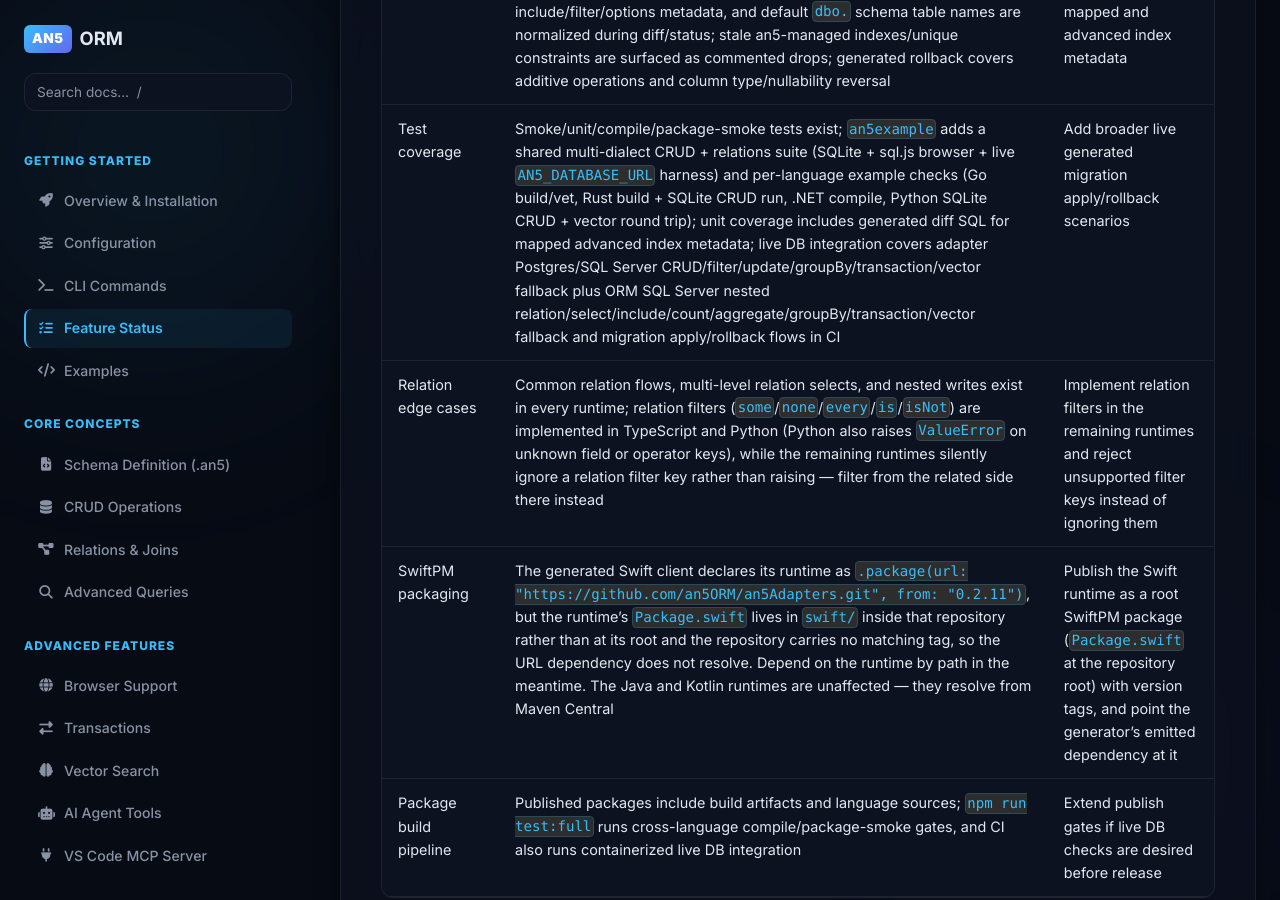
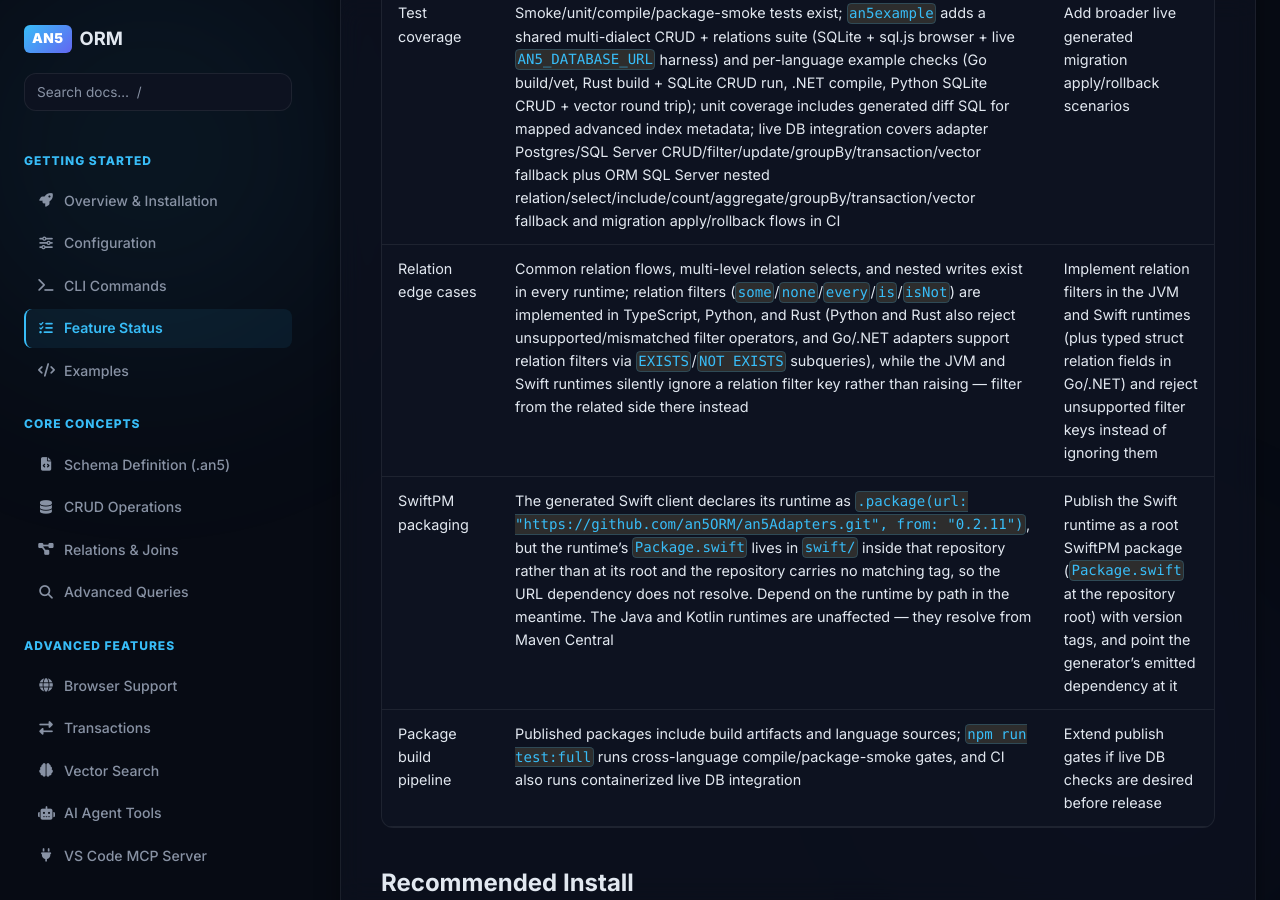
Before and after one commit to an5ORM/docs, a Jekyll site: the page built from docs/guides/feature-status.md, in a window 1280 px wide and 900 px high, scrolled down 8974 px. Built offline with Jekyll 4.4.1, drawn with Linux system fonts in a browser that asks for light colours; nearby versions of some CDN libraries; some of the changed text lies outside the part shown.

Commit message:
docs(rust): document relation filters, relation_map, and strict operator validation

```diff
--- a/docs/guides/feature-status.md
+++ b/docs/guides/feature-status.md
@@ -35,7 +35,7 @@ PyPI does not use npm-style scopes like `@an5/orm`. The Python package names are
 | Proxy model client  | Implemented                        | `db.user.findMany()`, `db.user.create()`, dynamic model access                                                                                                                                                                                                                                                              |
 | CRUD operations     | Implemented                        | `findMany`, `findFirst`, `findUnique`, `count`, `create`, `createMany`, `update`, `updateMany`, `delete`, `deleteMany`, `upsert`                                                                                                                                                                                            |
 | Query filters       | Implemented                        | Equality, null, `in`, `notIn`, string filters, comparison filters, nested `not`, `AND`, `OR`, `NOT`, and aggregate `having` filters for `groupBy`                                                                                                                                                                           |
-| Relations           | Implemented                        | Relation includes with nested `where`/`orderBy` and per-parent `skip`/`take`, multi-level relation selects, `_count`, and common nested writes exist in every runtime; relation filters (`some`/`none`/`every` for to-many, `is`/`isNot` for to-one) are implemented in TypeScript and Python via correlated `EXISTS`/`NOT EXISTS` subqueries — the remaining runtimes filter from the related side instead. Deeper DB integration coverage is still expanding |
+| Relations           | Implemented                        | Relation includes with nested `where`/`orderBy` and per-parent `skip`/`take`, multi-level relation selects, `_count`, and common nested writes exist in every runtime; relation filters (`some`/`none`/`every` for to-many, `is`/`isNot` for to-one) are implemented via correlated `EXISTS`/`NOT EXISTS` subqueries in TypeScript, Python, Rust, Go, and .NET (Python and Rust also reject unsupported/mismatched filter operators) — JVM and Swift runtimes filter from the related side instead. Deeper DB integration coverage is still expanding |
 | Transactions        | Implemented                        | Callback-based in every runtime: `$transaction` (TypeScript), `transaction(fn)` (Python/Rust), `Transaction(ctx, fn)` (Go), `BeginTransaction`/`Commit`/`Rollback` (.NET), `transaction { }` (Java/Kotlin/Swift), with automatic commit/rollback. Interactive `$begin()` with `tx.$commit()`/`tx.$rollback()` is TypeScript-only; Python, Java, Kotlin and Swift reject a nested transaction instead of flattening it |
 | Raw SQL             | Implemented                        | `$queryRaw`/`$executeRaw` (TypeScript), `QueryRaw`/`ExecuteRaw` (Go), `query_raw`/`execute_raw` (Python/Rust), `QueryRaw`/`ExecuteRaw` (.NET), `queryRaw`/`executeRaw` (Java/Kotlin), `query(_:parameters:)`/`execute(_:parameters:)` (Swift). The `*Unsafe` parameterless variants are TypeScript-only |
 | Vector search       | Implemented, environment-dependent | SQL Server vector support when available, SQLite ranked in-database (sqlite-vec, the runtime's `an5_vec_*` functions or `json_each`), in-memory fallback for development                                                                                                                                                                |
@@ -74,7 +74,7 @@ These commands run from the `an5Orm/` repository root, so use `npm run <command>
 | Python adapter | Implemented, packaged source | Source included in `@an5/adapters`; resolves both schema field names and `snake_case` aliases through generated metadata, accepts generated filter/input/args dataclasses (`an5_orm_types.py`), supports to-many/to-one relation filters, and raises `ValueError` on unknown field or operator keys; `npm run test:python -w an5Adapters` verifies it |
 | .NET adapter   | Implemented, packaged source | C# source included for SQL Server, Postgres and SQLite (`Microsoft.Data.SqlClient`/Npgsql/`Microsoft.Data.Sqlite`); `npm run test:dotnet -w an5Adapters` compile-checks the providers and runs a CRUD test against a real SQLite database |
 | Go adapter     | Implemented, packaged source | Go source included under `golang/`; `npm run test:go -w an5Adapters` runs `go test ./...`                                                    |
-| Rust adapter   | Published                   | [`an5-adapters`](https://crates.io/crates/an5-adapters) `0.1.0` on crates.io: `An5Adapter` (sqlx pool + dialect detection) and `TableClient` with `find_many`/`find_first`/`find_unique`/`count`/`create`/`create_many`/`update`/`update_many`/`delete_many`/`upsert`/`aggregate`/`group_by`/`vector_search`, plus a `base` module (where/order-by builders, metadata, vector math); the app picks the driver via `sqlx`'s `any` feature. Source under `rust/`; `npm run test:rust -w an5Adapters` runs `cargo test` (skips if toolchain missing) |
+| Rust adapter   | Published                   | [`an5-adapters`](https://crates.io/crates/an5-adapters) `0.1.0` on crates.io: `An5Adapter` (sqlx pool + dialect detection) and `TableClient` with `find_many`/`find_first`/`find_unique`/`count`/`create`/`create_many`/`update`/`update_many`/`delete_many`/`upsert`/`aggregate`/`group_by`/`vector_search`, plus a `base` module (model-aware where/order-by builders with `EXISTS`/`NOT EXISTS` relation filters and strict operator validation, metadata, vector math); the app picks the driver via `sqlx`'s `any` feature. Source under `rust/`; `npm run test:rust -w an5Adapters` runs `cargo test` (skips if toolchain missing) |
 | Java adapter   | Published                   | JDBC runtime over SQL Server, PostgreSQL and SQLite, published to Maven Central as [`io.github.an5orm:an5-adapters-java`](https://central.sonatype.com/artifact/io.github.an5orm/an5-adapters-java) `0.2.14` with sources, javadoc and GPG signatures. `An5Adapter` opens connections from a connection string, exposes `queryRaw`/`executeRaw`, `vectorSearch` (with the same `VECTOR(n)` float32 little-endian encoding) and a callback `transaction`; typed handles obtained inside the callback share that transaction, and a nested `transaction` is rejected. Source under `java/`; `npm run test:java -w an5Adapters` compile-checks it |
 | Kotlin adapter | Published                   | Kotlin wrapper over the Java runtime, published beside it as [`io.github.an5orm:an5-adapters-kotlin`](https://central.sonatype.com/artifact/io.github.an5orm/an5-adapters-kotlin) `0.2.14`. Exposes `An5 : AutoCloseable` with the same `queryRaw`/`executeRaw`/`vectorSearch`/`transaction` surface. Source under `kotlin/`; `npm run test:kotlin -w an5Adapters` compile-checks it |
 | Swift adapter  | Packaged source             | SQLite driver written directly against the system `sqlite3` (no external dependency), with `An5Adapter` exposing `table`/`view`/`queryColumnType`/`query`/`execute`/`transaction` plus the vector strategies. Source under `swift/` as a SwiftPM package; `npm run test:swift -w an5Adapters` builds it with `swift build` (skips if the toolchain is missing) |
@@ -89,7 +89,7 @@ The `@an5/adapters` package exposes the full public API from the package root (`
 | Python     | Implemented | Per-model `@dataclass` entities (`<Model>.py`, re-exported via `an5_models.py`), typed `WhereInput`/`OrderByInput`/`CreateInput`/`UpdateInput`/`FindManyArgs`/`FindFirstArgs` and filter dataclasses (`an5_orm_types.py`), and typed `An5Client` (`an5_client.py`) supporting both schema and `snake_case` query keys |
 | .NET (C#)  | Implemented | Entity classes, config, `An5DbContext` with complete CRUD (`Count`, `CreateMany`, `UpdateMany`, `DeleteMany`, `Upsert`, `ExecuteRaw`, `QueryRaw`) against SQL Server, Postgres or SQLite, chosen from the connection string; `npm run test:dotnet -w an5Client` compile-checks the generated sources and runs them against a real SQLite database |
 | Golang     | Implemented | Per-model files with struct + tags and typed `WhereInput`/`OrderBy`/`FindManyArgs` (`<Model>.go`), generic `TableClient[T]` and `An5DbContext` (`client.go`); `npm run test:go -w an5Client` compile-checks generated sources |
-| Rust       | Implemented | Serde structs + typed `WhereInput`/`OrderBy`/`Create`/`Update`/`FindManyArgs`/`VectorSearchArgs` (`models.rs`), `StringFilter`/`IntFilter`/`NumberFilter`/`BoolFilter`/`DateTimeFilter` and typed `BindValue` params (`filters.rs`), `An5Client` backed by the `an5-adapters` runtime with typed per-model handles (`db.user().find_many(..)`, `db.user().vector_search(..)`) plus dynamic `db.table("User")` and vector math (`client.rs`); `npm run test:rust -w an5Client` runs `cargo check` |
+| Rust       | Implemented | Serde structs + typed `WhereInput`/`OrderByInput`/`Create`/`Update`/`FindManyArgs`/`VectorSearchArgs` (`models.rs`), `StringFilter`/`IntFilter`/`NumberFilter`/`BoolFilter`/`DateTimeFilter`/`ListRelationFilter`/`RelationFilter` and typed `BindValue` params (`filters.rs`), `relation_map()` metadata (`metadata.rs`), `An5Client` backed by the `an5-adapters` runtime with typed per-model handles (`db.user().find_many(..)`, `db.user().vector_search(..)`) plus dynamic `db.table("User")` and vector math (`client.rs`); `npm run test:rust -w an5Client` runs `cargo check` |
 | Java       | Implemented | Per-model entity classes with typed setters plus shared `An5Config`, `An5Metadata`, `An5Values` and `An5OrmTypes` (with `Filters`, per-model where builders and `StringFilter`/`IntFilter`/…), and a generic `ModelClient<T>`/`An5DbContext` covering the full CRUD surface plus `aggregate`, `groupBy` and `vectorSearch`; `npm run test:java -w an5Client` compile-checks the generated sources, and `npm run test:java -w an5example` builds and runs the runnable example |
 | Kotlin     | Implemented | Per-model data classes plus `An5Config`, `An5Metadata` and `An5OrmTypes` (`An5Orm.UserWhere(..).build()`, `StringFilter.is(..)`, …), and an `An5Db` context with the same CRUD surface plus `aggregate`, `groupBy`, `vectorSearch`, `view`, and raw `query`/`execute`; `npm run test:kotlin -w an5example` builds and runs the runnable example with `kotlinc` |
 | Swift      | Implemented | Per-model structs plus `An5Config`, `An5Metadata` and `An5OrmTypes` (`An5Orm.UserWhere`, …), and an `An5Db` context with the same CRUD surface plus `aggregate`, `groupBy`, `vectorSearch`, `table` and `view`, emitted as a SwiftPM package (`Package.swift`); `npm run test:swift -w an5example` builds and runs the runnable example with `swift build` (skips if the toolchain is missing). Consume the runtime dependency by path — see [Known Gaps](#known-gaps) |
@@ -153,7 +153,7 @@ The default auto-bump package set is `@an5/adapters` and `@an5/orm`. The script
 | PyPI organization      | PyPI orgs are managed through PyPI web UI, not CLI                                                                                                                                                                                                                                                                                                                                                                                                                                                                                                                                                 | Create `an5` organization manually and add package owner/manager                                              |
 | Migration workflow     | Diff/generate/apply/rollback tracking exists for SQL files; SQL previews and generated preflight checks are available for risky column changes, required additive columns, field-level unique constraints, new unique columns, and compound unique constraints; mapped index/unique artifact names, index include/filter/options metadata, and default `dbo.` schema table names are normalized during diff/status; stale an5-managed indexes/unique constraints are surfaced as commented drops; generated rollback covers additive operations and column type/nullability reversal           | Add live generated migration apply/rollback scenarios for mapped and advanced index metadata                  |
 | Test coverage          | Smoke/unit/compile/package-smoke tests exist; `an5example` adds a shared multi-dialect CRUD + relations suite (SQLite + sql.js browser + live `AN5_DATABASE_URL` harness) and per-language example checks (Go build/vet, Rust build + SQLite CRUD run, .NET compile, Python SQLite CRUD + vector round trip); unit coverage includes generated diff SQL for mapped advanced index metadata; live DB integration covers adapter Postgres/SQL Server CRUD/filter/update/groupBy/transaction/vector fallback plus ORM SQL Server nested relation/select/include/count/aggregate/groupBy/transaction/vector fallback and migration apply/rollback flows in CI | Add broader live generated migration apply/rollback scenarios                                                 |
-| Relation edge cases    | Common relation flows, multi-level relation selects, and nested writes exist in every runtime; relation filters (`some`/`none`/`every`/`is`/`isNot`) are implemented in TypeScript and Python (Python also raises `ValueError` on unknown field or operator keys), while the remaining runtimes silently ignore a relation filter key rather than raising — filter from the related side there instead                                                                                                                                                                                                                                              | Implement relation filters in the remaining runtimes and reject unsupported filter keys instead of ignoring them   |
+| Relation edge cases    | Common relation flows, multi-level relation selects, and nested writes exist in every runtime; relation filters (`some`/`none`/`every`/`is`/`isNot`) are implemented in TypeScript, Python, and Rust (Python and Rust also reject unsupported/mismatched filter operators, and Go/.NET adapters support relation filters via `EXISTS`/`NOT EXISTS` subqueries), while the JVM and Swift runtimes silently ignore a relation filter key rather than raising — filter from the related side there instead                                                                                                                                                                                                                                              | Implement relation filters in the JVM and Swift runtimes (plus typed struct relation fields in Go/.NET) and reject unsupported filter keys instead of ignoring them   |
 | SwiftPM packaging      | The generated Swift client declares its runtime as `.package(url: "https://github.com/an5ORM/an5Adapters.git", from: "0.2.11")`, but the runtime's `Package.swift` lives in `swift/` inside that repository rather than at its root and the repository carries no matching tag, so the URL dependency does not resolve. Depend on the runtime by path in the meantime. The Java and Kotlin runtimes are unaffected — they resolve from Maven Central                             | Publish the Swift runtime as a root SwiftPM package (`Package.swift` at the repository root) with version tags, and point the generator's emitted dependency at it          |
 | Package build pipeline | Published packages include build artifacts and language sources; `npm run test:full` runs cross-language compile/package-smoke gates, and CI also runs containerized live DB integration                                                                                                                                                                                                                                                                                                                                                                                                           | Extend publish gates if live DB checks are desired before release                                             |
 
```
Also changed, not shown: docs/guides/relations.md (+33 -10 lines).
